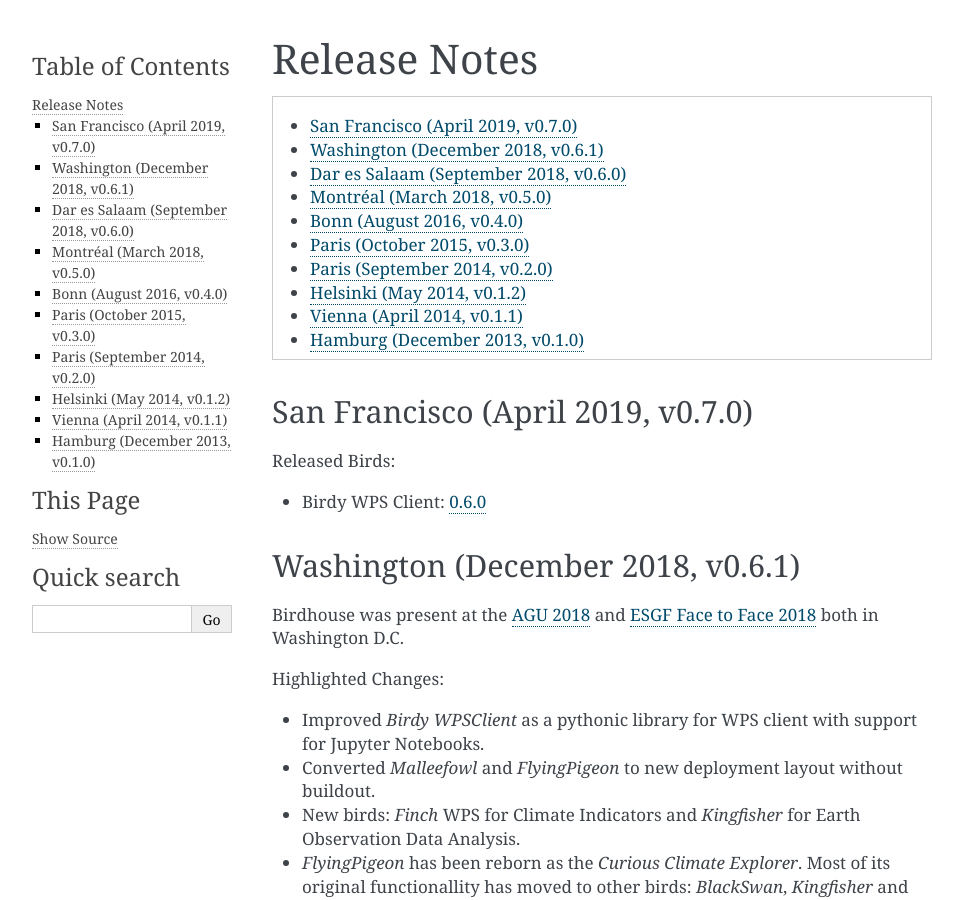
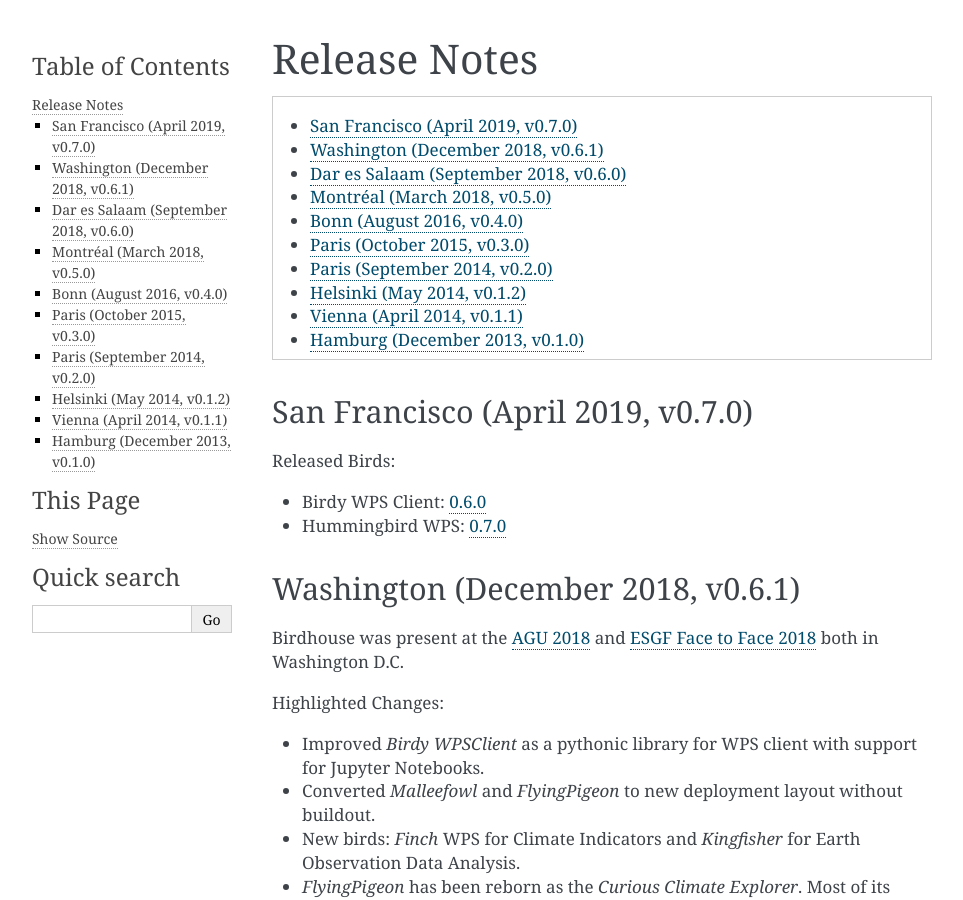
Before and after one commit to bird-house/birdhouse-docs, a Sphinx documentation site: the page built from docs/source/release_notes.rst, in a window 1280 px wide and 900 px high. Shown: the whole window, without its empty margins (148-1111 px from the left). Built offline with Sphinx 7.4.7, drawn with Linux system fonts in a browser that asks for light colours.

Commit message:
update release hummingbird

```diff
--- a/docs/source/release_notes.rst
+++ b/docs/source/release_notes.rst
@@ -15,7 +15,7 @@
 Released Birds:
 
 * Birdy WPS Client: `0.6.0 <https://github.com/bird-house/birdy/releases/tag/v0.6.0>`_
-
+* Hummingbird WPS: `0.7.0 <https://github.com/bird-house/hummingbird/releases/tag/v0.7.0>`_
 
 Washington (December 2018, v0.6.1)
 ==================================
```
